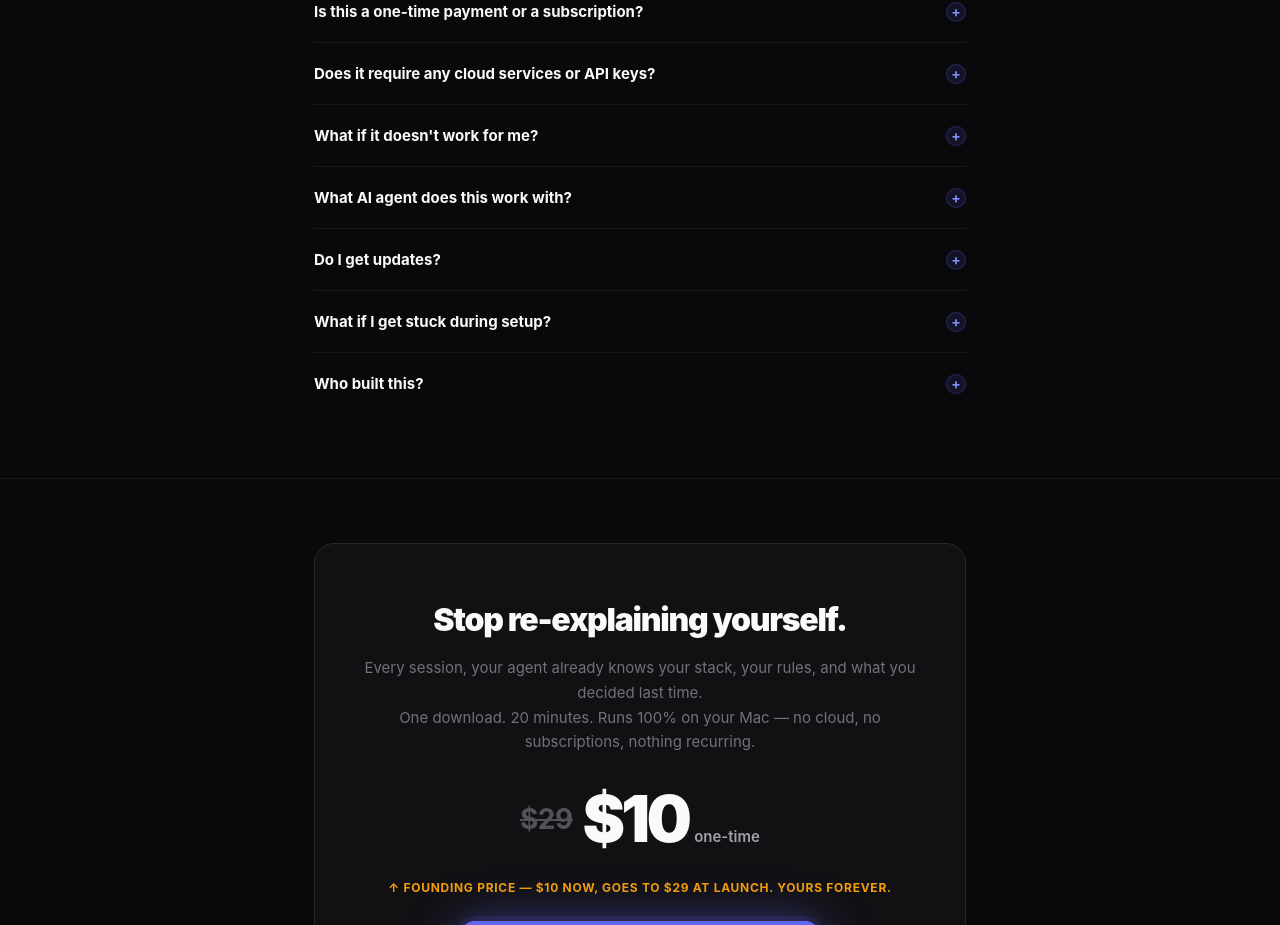
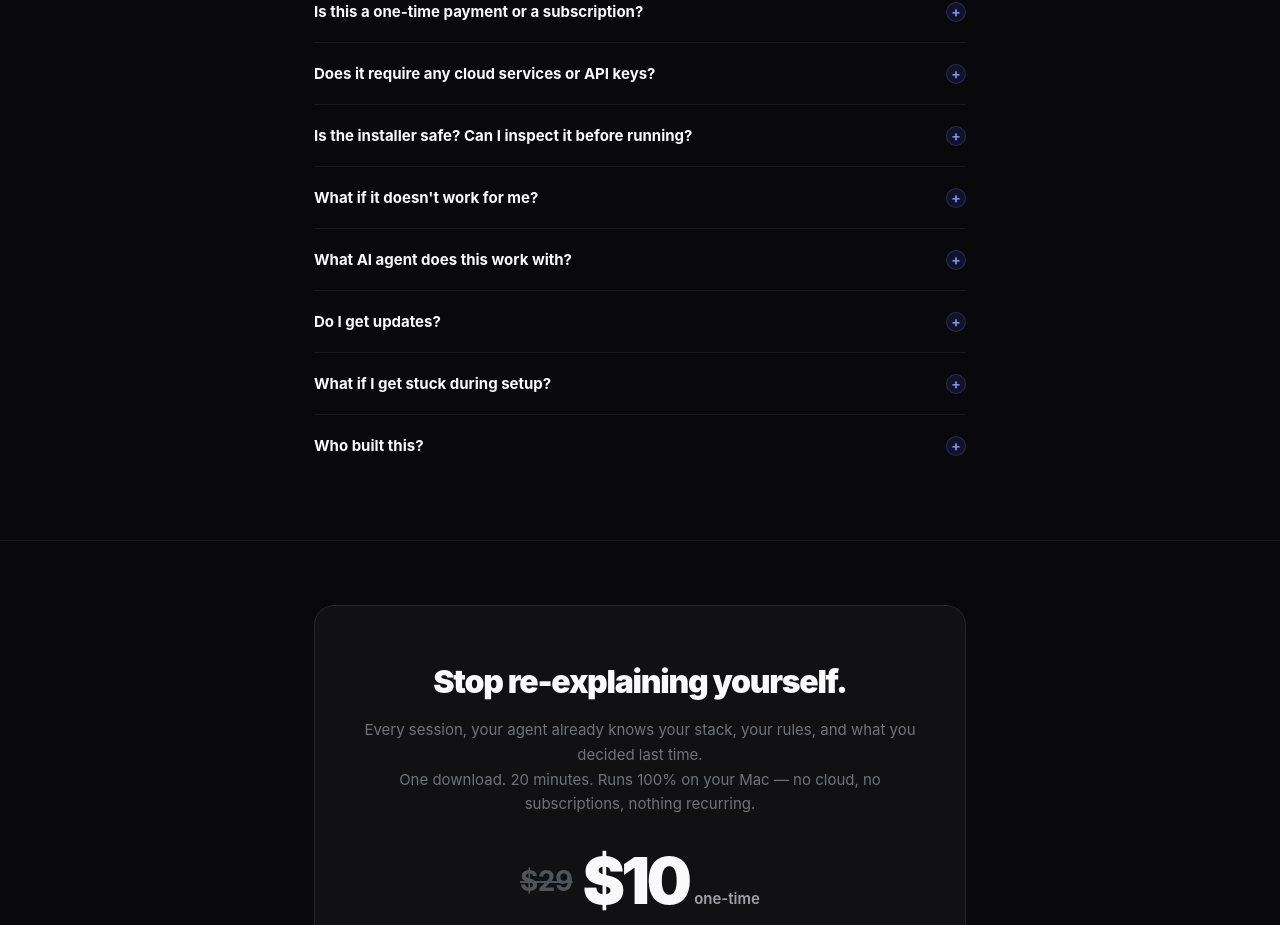
Before and after one commit to marcoiaq/agent-memory-kit, a Next.js app: page / in a window 1280 px wide. Shown: the part 6959-7884 px from the top of the page. Built offline with nearby package versions, Linux system fonts and the light colour scheme.

Commit message:
ux: add FAQ entry addressing installer safety objection for technical buyers

```diff
--- a/app/components/FaqAccordion.tsx
+++ b/app/components/FaqAccordion.tsx
@@ -63,6 +63,16 @@ const faqs = [
           Ollama
         </a>
         . Search runs locally via SQLite. Nothing leaves your machine. No subscriptions, no recurring fees.
+      </>
+    ),
+  },
+  {
+    q: 'Is the installer safe? Can I inspect it before running?',
+    a: (
+      <>
+        Yes — everything in the package is plain text. The installer is a shell script you can open in any text editor and read line by line before running a single command. The package contains{' '}
+        <strong style={{ color: '#fafafa' }}>.sh scripts, .md markdown files, and JSON configs</strong>
+        {' '}— nothing compiled, nothing binary, nothing opaque. The setup creates files inside your OpenClaw workspace and sets up standard macOS background services (launchd, same as Homebrew uses). Nothing touches your system outside of those two locations.
       </>
     ),
   },
```
